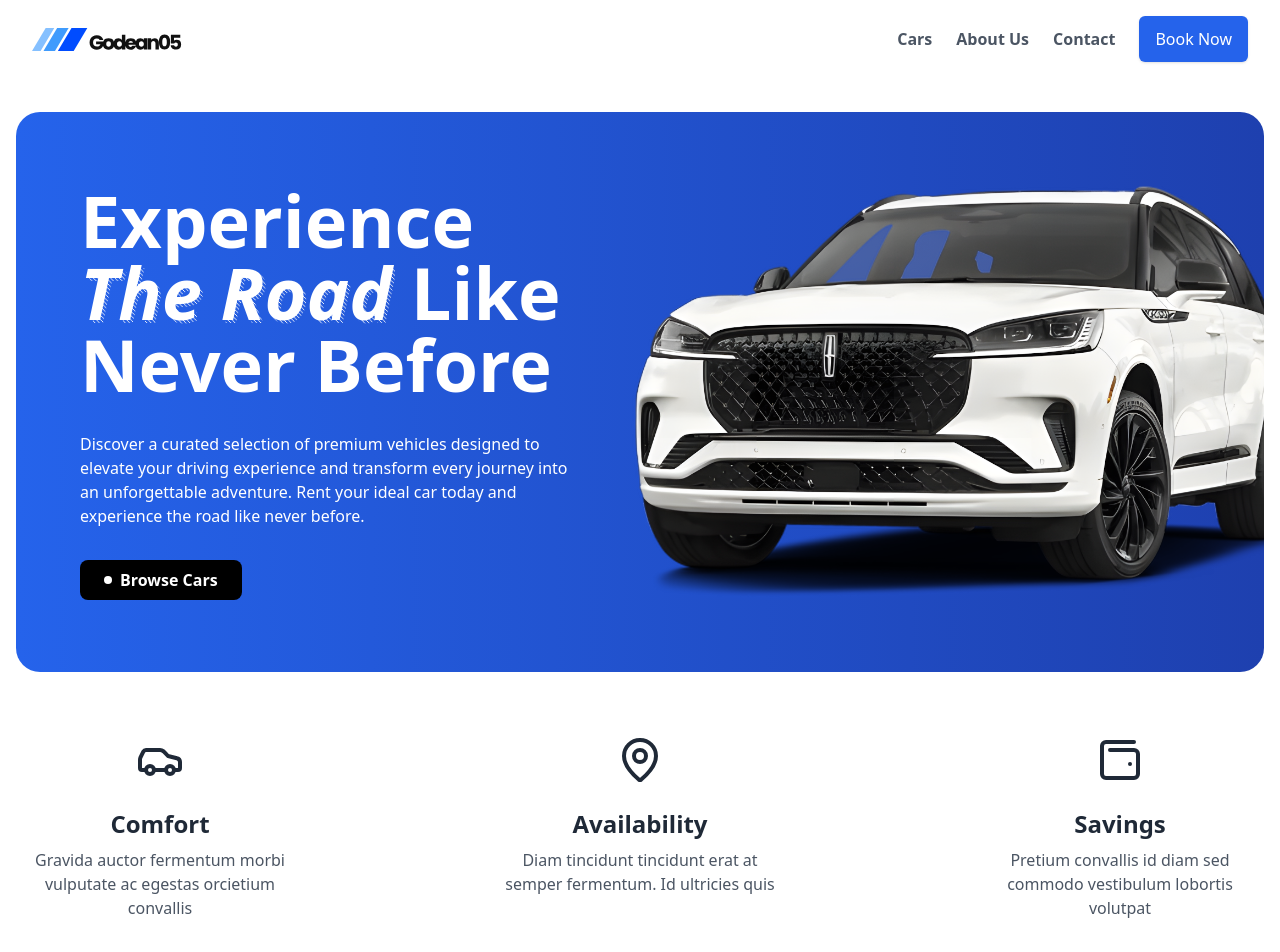
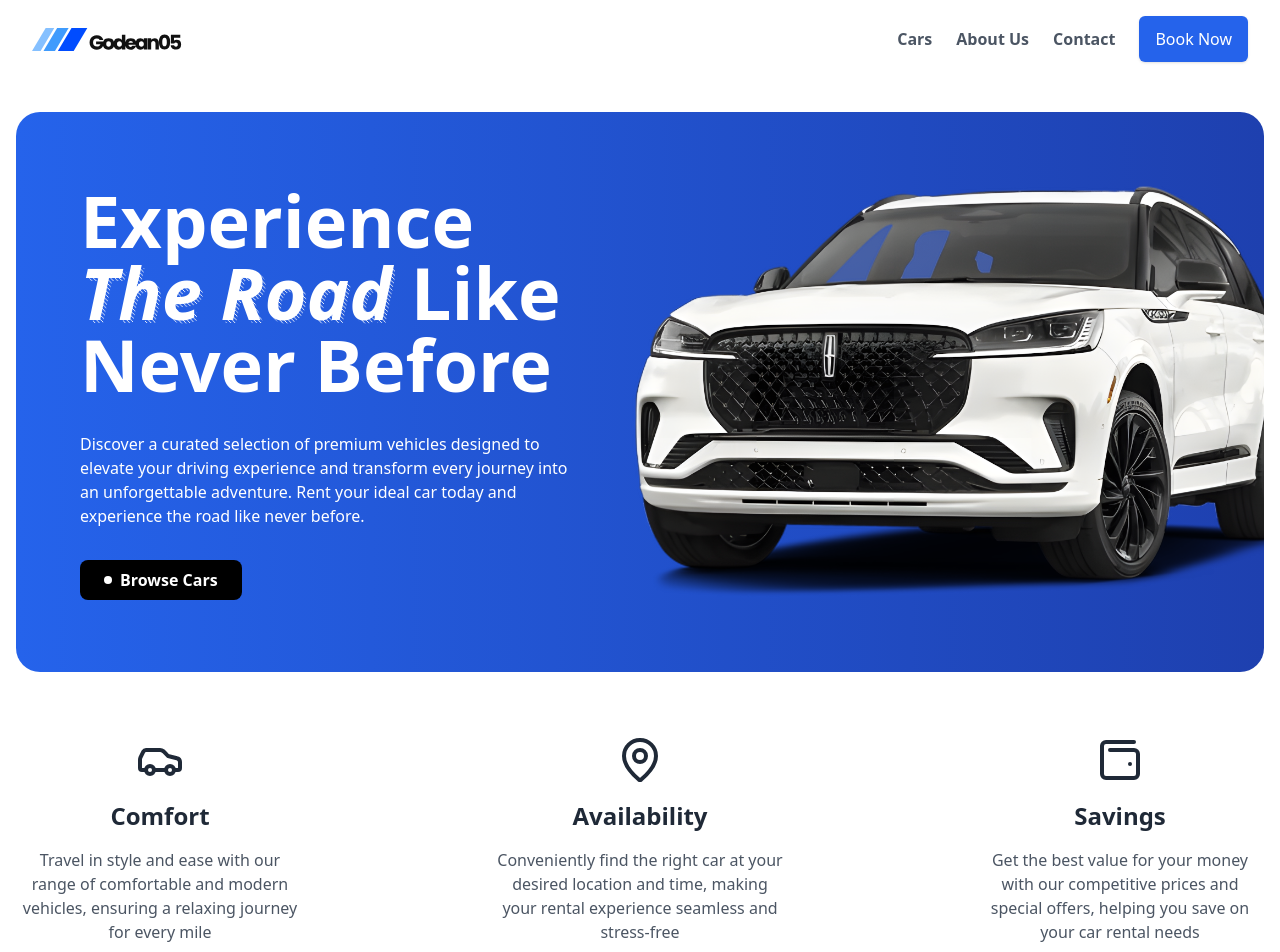
Before and after one commit to ega-erinovian/car-rental-app, a Next.js app: page / in a window 1280 px wide. Shown: the top 952 px of the page. Built offline with nearby package versions, Linux system fonts and the light colour scheme.

Commit message:
feat: add animation to features-section

```diff
--- a/src/features/Home/components/HeroSection.tsx
+++ b/src/features/Home/components/HeroSection.tsx
@@ -4,7 +4,7 @@ import { HeaderInteractiveHoverButton } from "@/components/magicui/header-intera
 import { LineShadowText } from "@/components/magicui/line-shadow-text";
 import Image from "next/image";
 import { FC } from "react";
-import { motion } from "framer-motion"; // ✅ Import framer-motion
+import { motion } from "framer-motion";
 
 const HeroSection = () => {
   return (
--- a/src/features/Home/components/features-section/FeaturesSection.tsx
+++ b/src/features/Home/components/features-section/FeaturesSection.tsx
@@ -6,19 +6,19 @@ const FeaturesSection = () => {
     {
       icon: <CarIcon className="h-16 w-16 md:h-12 md:w-12 stroke-gray-800" />,
       title: "Comfort",
-      desc: "Gravida auctor fermentum morbi vulputate ac egestas orcietium convallis",
+      desc: "Travel in style and ease with our range of comfortable and modern vehicles, ensuring a relaxing journey for every mile",
     },
     {
       icon: <MapPin className="h-16 w-16 md:h-12 md:w-12 stroke-gray-800" />,
       title: "Availability",
-      desc: "Diam tincidunt tincidunt erat at semper fermentum. Id ultricies quis",
+      desc: "Conveniently find the right car at your desired location and time, making your rental experience seamless and stress-free",
     },
     {
       icon: (
         <Wallet2Icon className="h-16 w-16 md:h-12 md:w-12 stroke-gray-800" />
       ),
       title: "Savings",
-      desc: "Pretium convallis id diam sed commodo vestibulum lobortis volutpat",
+      desc: "Get the best value for your money with our competitive prices and special offers, helping you save on your car rental needs",
     },
   ];
 
--- a/src/features/Home/components/features-section/components/FeaturesItem.tsx
+++ b/src/features/Home/components/features-section/components/FeaturesItem.tsx
@@ -1,4 +1,7 @@
+"use client";
+
 import { FC } from "react";
+import { motion } from "framer-motion";
 
 interface FeaturesItemProps {
   icon: React.ReactNode;
@@ -8,13 +11,27 @@ interface FeaturesItemProps {
 
 const FeaturesItem: FC<FeaturesItemProps> = ({ icon, title, desc }) => {
   return (
-    <li className="space-y-2 group">
+    <motion.li
+      className=" group"
+      whileHover="hover"
+      initial="rest"
+      animate="rest">
       <div className="w-full p-4 mx-auto flex items-center justify-center">
-        {icon}
+        <motion.div
+          variants={{
+            rest: { scale: 1 },
+            hover: { scale: 1.25 },
+          }}
+          transition={{ type: "spring", stiffness: 300 }}
+          className="flex items-center justify-center transition-colors duration-300">
+          {icon}
+        </motion.div>
       </div>
-      <h4 className="text-2xl text-gray-800 font-bold">{title}</h4>
-      <p className="md:text-sm xl:text-base">{desc}</p>
-    </li>
+      <h4 className="text-2xl text-gray-800 font-bold group-hover:text-blue-600">
+        {title}
+      </h4>
+      <p className="md:text-sm xl:text-base pt-4">{desc}</p>
+    </motion.li>
   );
 };
 
```
